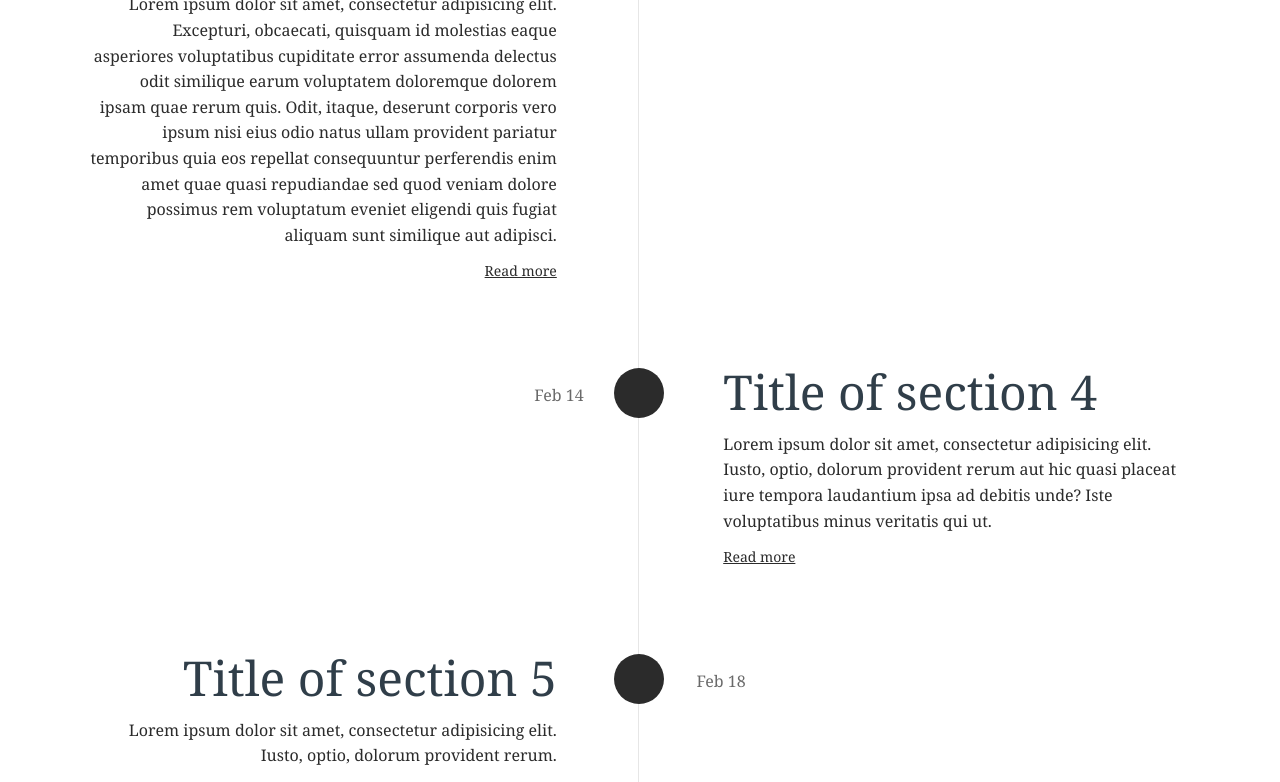
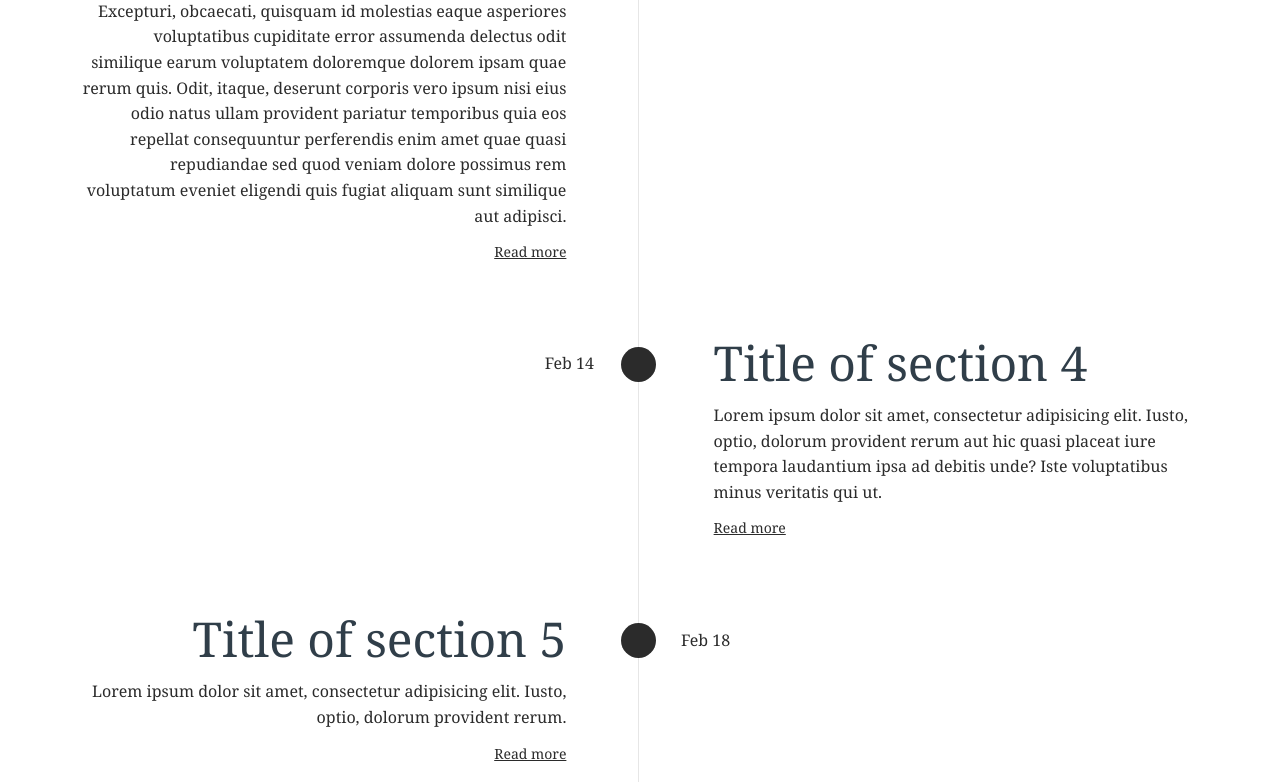
Before and after one commit to whiteswift/nap-vertical-timeline, a plain HTML site: page index.html in a window 1280 px wide. Shown: the part 762-1544 px from the top of the page. Drawn offline with Linux system fonts and the light colour scheme.

Commit message:
Reduced size of circles

```diff
--- a/css/style.css
+++ b/css/style.css
@@ -100,7 +100,7 @@ header h1 {
   content: '';
   position: absolute;
   top: 0;
-  left: 18px;
+  left: 12px;
   height: 100%;
   width: 1px;
   background: #e6e6e6;
@@ -118,7 +118,7 @@ header h1 {
 
 .cd-timeline-block {
   position: relative;
-  margin: 2em 0;
+  margin: 6em 0;
 }
 .cd-timeline-block:after {
   content: "";
@@ -151,10 +151,10 @@ header h1 {
 
 .cd-timeline-img {
   position: absolute;
-  top: 0;
+  top: 2.4em;
   left: 0;
-  width: 40px;
-  height: 40px;
+  width: 25px;
+  height: 25px;
   border-radius: 50%;
 }
 .cd-timeline-img img {
@@ -178,10 +178,11 @@ header h1 {
 }
 @media only screen and (min-width: 1170px) {
   .cd-timeline-img {
-    width: 50px;
-    height: 50px;
+    width: 35px;
+    height: 35px;
     left: 50%;
-    margin-left: -26px;
+    top: 0;
+    margin: 8px -19px;
     /* Force Hardware Acceleration in WebKit */
     -webkit-transform: translateZ(0);
     -webkit-backface-visibility: hidden;
@@ -256,7 +257,7 @@ header h1 {
 }
 .cd-timeline-content {
   position: relative;
-  margin-left: 60px;
+  margin-left: 52px;
   background: white;
   /*padding: 1em;*/
 }
@@ -280,14 +281,13 @@ header h1 {
   line-height: 1.6;
 }
 .cd-timeline-content .cd-read-more {
-  float: right;
+  float: left;
 }
 .no-touch .cd-timeline-content .cd-read-more:hover {
   background-color: #bac4cb;
 }
 .cd-timeline-content .cd-date {
-  padding: .8em 0;
-  opacity: .7;
+  padding: 0.4em 0 0.6em 0;
 }
 .cd-timeline-content::before {
   content: '';
@@ -314,7 +314,7 @@ header h1 {
 @media only screen and (min-width: 1170px) {
   .cd-timeline-content {
     margin-left: 0;
-    padding: 0 1.6em 1.6em 1.6em;
+    padding: 0 1em 1em 1em;
     width: 45%;
   }
   .cd-timeline-content::before {
@@ -329,8 +329,8 @@ header h1 {
   .cd-timeline-content .cd-date {
     position: absolute;
     width: 100%;
-    left: 122%;
-    top: 6px;
+    left: 119%;
+    top: 10px;
     font-size: 16px;
     font-size: 1rem;
   }
@@ -354,7 +354,7 @@ header h1 {
 
   .cd-timeline-block:nth-child(even) .cd-timeline-content .cd-date {
     left: auto;
-    right: 122%;
+    right: 120%;
     text-align: right;
   }
   .cd-timeline-block:nth-child(odd) .cd-timeline-content .cd-date {
```
Also changed, not shown: assets/img-16_9(1_2).png (added), assets/img-16_9.png (added), 1 other file.
